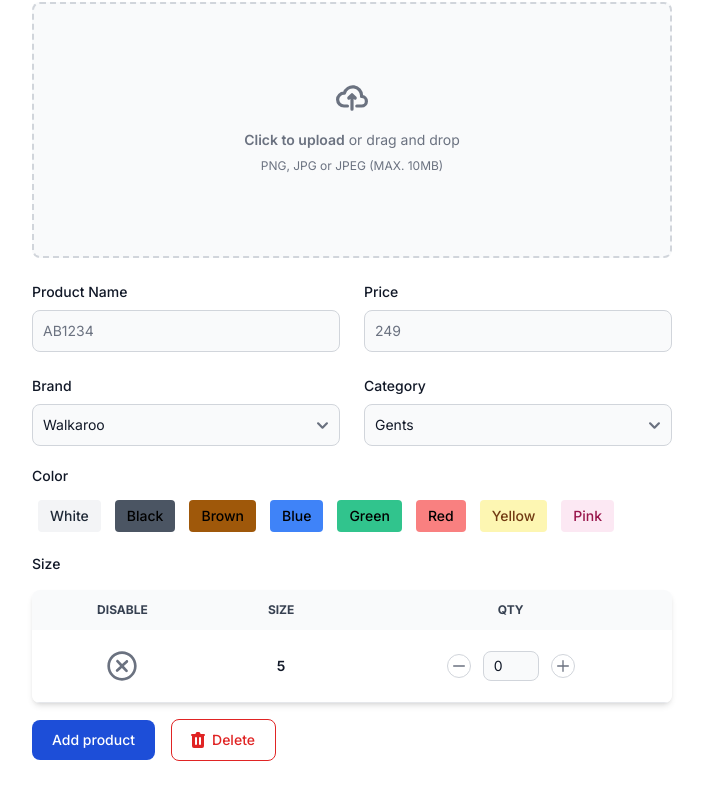
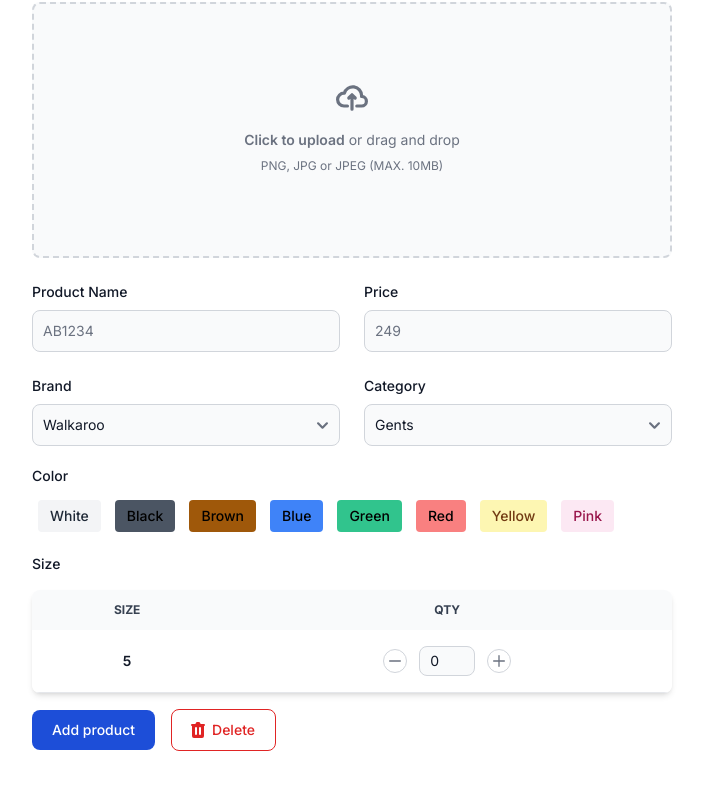
Before and after one commit to SurendarSingh/Footwear-StockXpert, a Next.js app: page /product/add in a window 1280 px wide. Shown: the part 282-1082 px from the top of the page, without its empty margins (288-991 px from the left). Built offline with nearby package versions, Linux system fonts and the light colour scheme.

Commit message:
Disable button commented

```diff
--- a/src/components/AddProduct.tsx
+++ b/src/components/AddProduct.tsx
@@ -208,9 +208,9 @@
                 <table className="w-full text-center text-sm text-gray-500 dark:text-gray-400">
                   <thead className="bg-gray-50 text-xs uppercase text-gray-700 dark:bg-gray-700 dark:text-gray-400">
                     <tr>
-                      <th scope="col" className="px-6 py-3">
+                      {/* <th scope="col" className="px-6 py-3">
                         Disable
-                      </th>
+                      </th> */}
                       <th scope="col" className="px-6 py-3">
                         Size
                       </th>
@@ -225,7 +225,7 @@
                         className="border-b bg-white hover:bg-gray-50 dark:border-gray-700 dark:bg-gray-800 dark:hover:bg-gray-600"
                         key={index}
                       >
-                        <td className="px-6 py-4">
+                        {/* <td className="px-6 py-4">
                           <button type="button">
                             <span className="sr-only">Disable button</span>
                             <svg
@@ -248,7 +248,7 @@
                               />
                             </svg>
                           </button>
-                        </td>
+                        </td> */}
                         <td className="px-6 py-4 font-semibold text-gray-900 dark:text-white">
                           {key}
                         </td>
```
